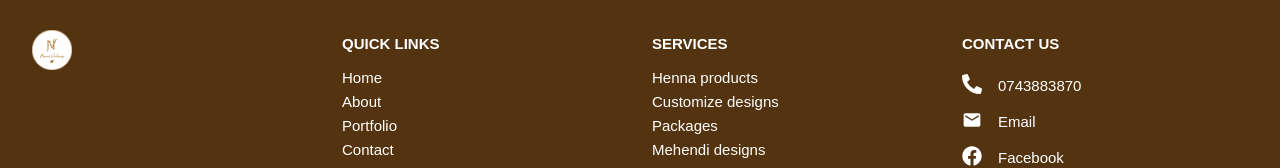
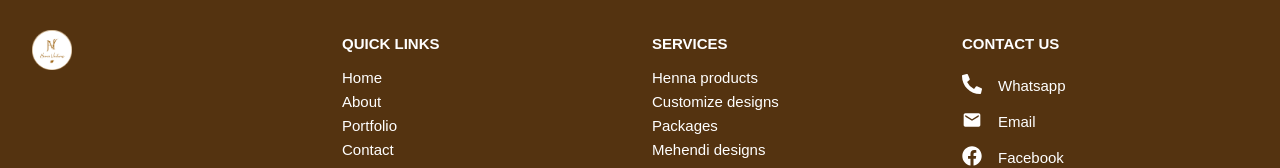
Before and after one commit to frfarhath/henna_ventures, a React (Create React App) app in the folder frontend/: page / in a window 1280 px wide. Shown: the part 3047-3215 px from the top of the page. Built offline with nearby package versions, Linux system fonts and the light colour scheme; no server answers; the HTML template or start-up script is replaced by a standard one; what tailwindcss-filters would draw is missing.

Commit message:
Update Footer.jsx

```diff
--- a/frontend/src/components/Footer.jsx
+++ b/frontend/src/components/Footer.jsx
@@ -23,8 +23,8 @@ const Footer = () => {
     {
       id: "phone",
       icon: <FaPhoneAlt size={20} />,
-      title: "0743883870",
-      link: "",
+      title: "Whatsapp",
+      link: "https://l.instagram.com/?u=https%3A%2F%2Fchat.whatsapp.com%2FDfNCe5vRfVcJ9yHEVQvJvU&e=AT2FHHwyToqDDjDfAm24rp01geOCo5jRuQw37fZIhmTQkXnzaa1njiTfxpIRLwFS1BXIPPv4Q5upSyWXBj0Sz6BkkpfJpo23",
     },
     {
       id: "email",
@@ -42,7 +42,7 @@ const Footer = () => {
       id: "instagram",
       icon: <FaInstagram size={20} />,
       title: "Instagram",
-      link: "",
+      link: "https://www.instagram.com/henna_ventures/",
     },
   ];
 
```
